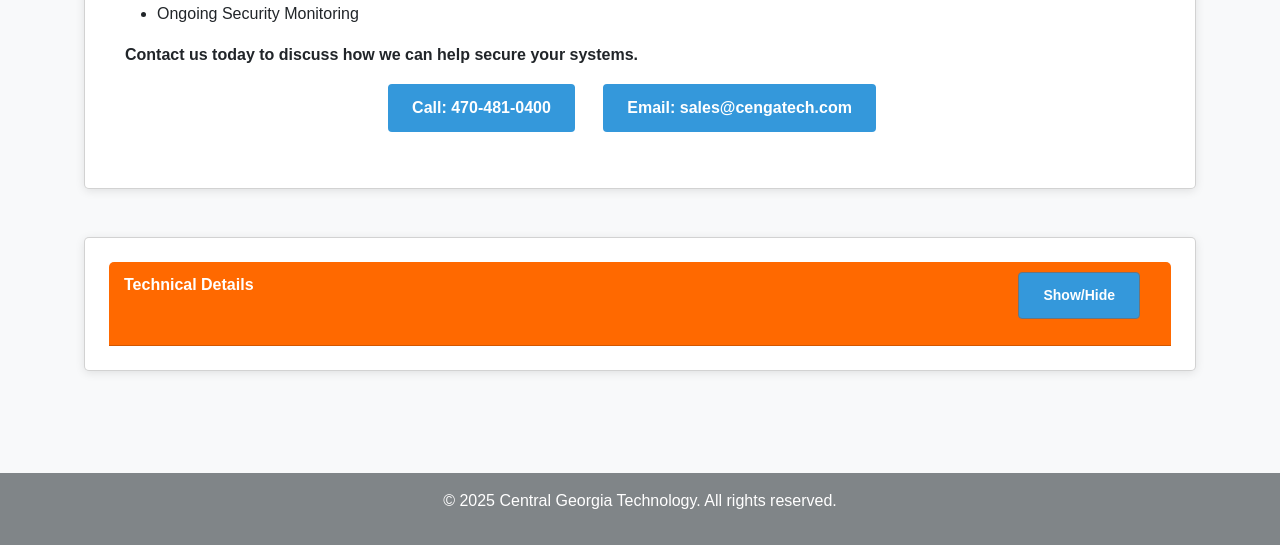
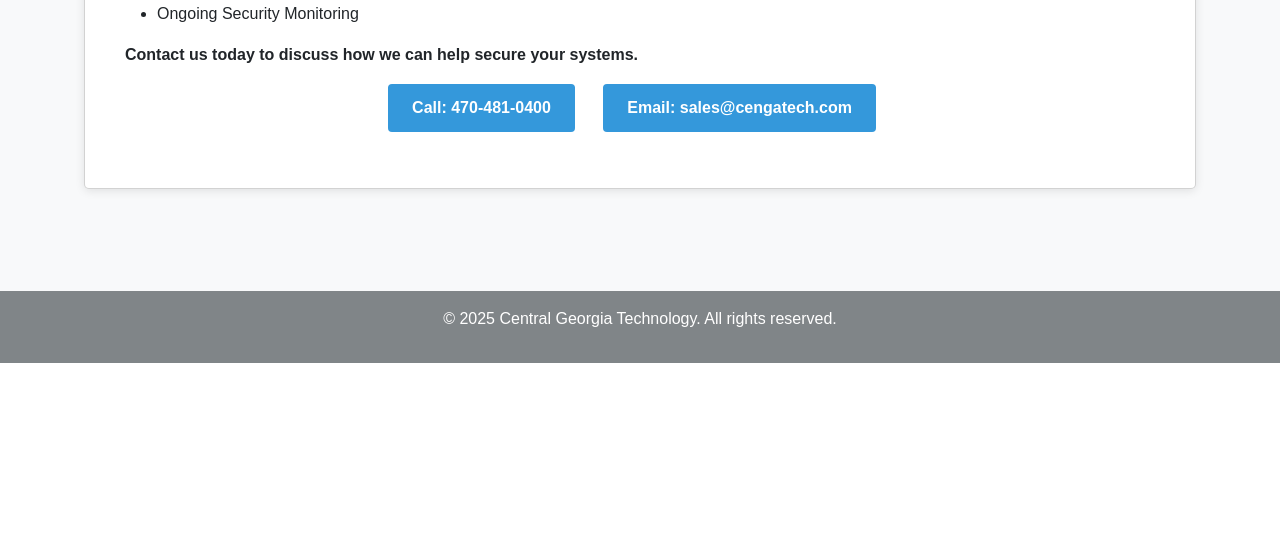
Before and after one commit to Gerrit8008/Scanner, a Flask app: template templates/results.html in a window 1280 px wide. Shown: the part 3470-4015 px from the top of the page. After the commit the page ends 3833 px from the top, so only its background shows below. Run offline with Flask 2, Linux system fonts and the light colour scheme; the template is opened without the code that fills it, so the values that code supplies are empty.

Commit message:
Update results.html

```diff
--- a/templates/results.html
+++ b/templates/results.html
@@ -1170,19 +1170,6 @@
                 </div>
             </div>
         </div>
-
-        <!-- Technical Details Section -->
-        <div class="card mt-5">
-            <div class="card-header d-flex justify-content-between">
-                <span>Technical Details</span>
-                <button class="btn btn-sm btn-outline-secondary" type="button" data-bs-toggle="collapse" data-bs-target="#debugData">Show/Hide</button>
-            </div>
-            <div class="collapse" id="debugData">
-                <div class="card-body">
-                    <pre>{{ scan|tojson(indent=2) }}</pre>
-                </div>
-            </div>
-        </div>
     </div>
 
     <div class="footer">
```
